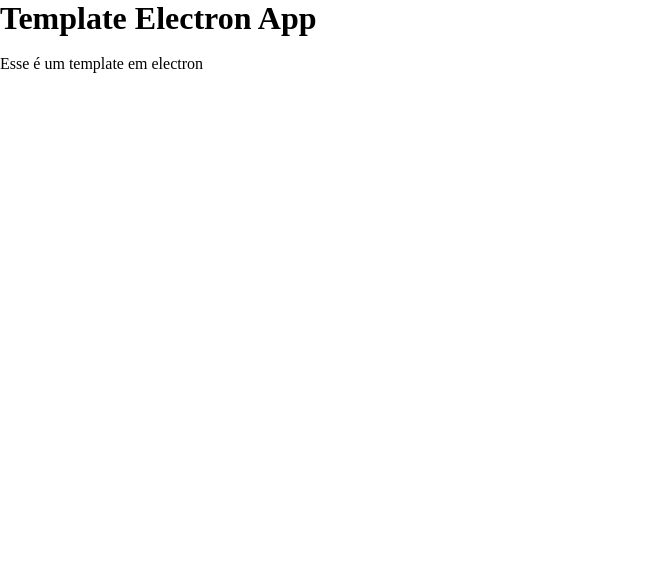
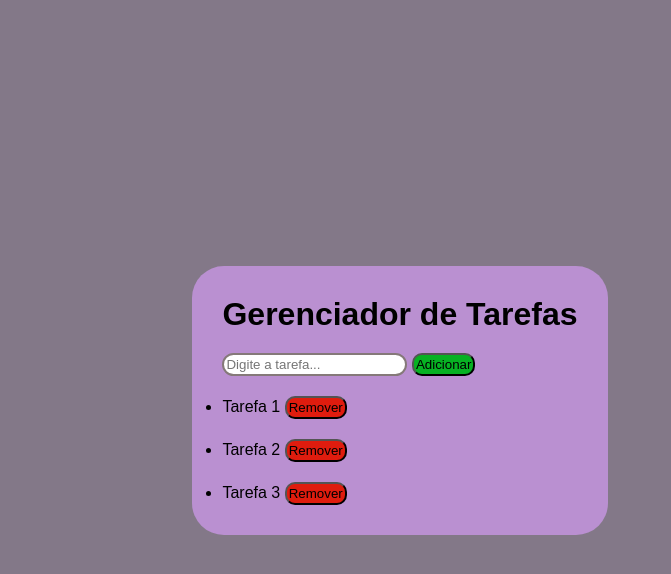
Before and after one commit to VictorSacramento/gerenciador-tarefas-electron, an Electron app: page src/pages/index.html in a window 800 px wide. Shown: the whole page, without its empty margins (0-671 px from the left). Drawn offline with Linux system fonts and the light colour scheme.

Commit message:
estilo feito

```diff
--- a/src/pages/index.html
+++ b/src/pages/index.html
@@ -3,15 +3,24 @@
 <head>
     <meta charset="UTF-8">
     <meta name="viewport" content="width=device-width, initial-scale=1.0">
-    <title>Template Electron App</title>
+    <title>Gerenciador de Tarefas</title>
     <link rel="stylesheet" href="../styles/styles.css">
 </head>
 <body>
-    <h1>Template Electron App</h1>
-    <br>
-    <p>Esse é um template em electron</p>
+    <div>
+        <h1>Gerenciador de Tarefas</h1>
 
-    <script src="../js/script.js"></script> <!-- Arquivo para manipular nosso DOM-->
+        <input type="text" placeholder="Digite a tarefa...">
 
+        <button class="adicionar">Adicionar</button>
+
+        <ul>
+            <li>Tarefa 1 <button class="remover">Remover</button> </li>
+            <li>Tarefa 2 <button class="remover">Remover</button> </li>
+            <li>Tarefa 3 <button class="remover">Remover</button> </li>
+        </ul>
+
+        <script src="../js/script.js"></script> <!-- Arquivo para manipular nosso DOM-->
+    </div>
 </body>
 </html>
--- a/src/styles/styles.css
+++ b/src/styles/styles.css
@@ -1,5 +1,45 @@
-*{
-    margin: 0; /* Espaçamentos externos */
-    padding: 0; /* Espaçamentos internos */
-    box-sizing: border-box; /* Tamanho da caixa */
+/* Definir estilos globais */
+* {
+  margin: 0; /* Remover margin de todos os elementos */
+  padding: 0; /* Remover padding de todos os elementos */
+  box-sizing: border-box; /* Incluir padding e border no tamanho total do elemento */
 }
+
+/* Alterar o CSS da tag Body */
+body {
+  height:100vh; /* Definir altura da tela view-height */
+  display: flex; /* Usar flexbox para o layout */
+  justify-content: center; /* Centralizar horizontalmente */
+  align-items: center; /* Centralizar verticalmente */
+  background-color: #837888;
+}
+
+/* Definir estilos para a tag DIV */
+div {
+  background-color: #ba90d1;
+  margin: 20px;
+  padding: 30px; /* Adicionar espaçamento interno de 32px */
+  font-family: Arial;
+
+  max-width: 500px; /* Definir largura máxima de 400px */
+  border-radius: 32px; /* Arredondar os cantos com raio de 32px */
+}
+
+input {
+    border: 2px solid rgb(133, 121, 121);
+    padding: 2px; /* Adicionar espaçamento interno de 32px */
+    border-radius: 20px;
+}
+.adicionar {
+    background-color: #07b123;
+    border-radius: 10px;
+    margin-top: 20px; /* Adicionar margem superior de 20px */
+    padding: 2px; /* Adicionar espaçamento interno de 32px */
+}
+
+.remover {
+    background-color: #df1c0e;
+    border-radius: 10px;
+    margin-top: 20px; /* Adicionar margem superior de 20px */
+    padding: 2px; /* Adicionar espaçamento interno de 32px */
+}
```
